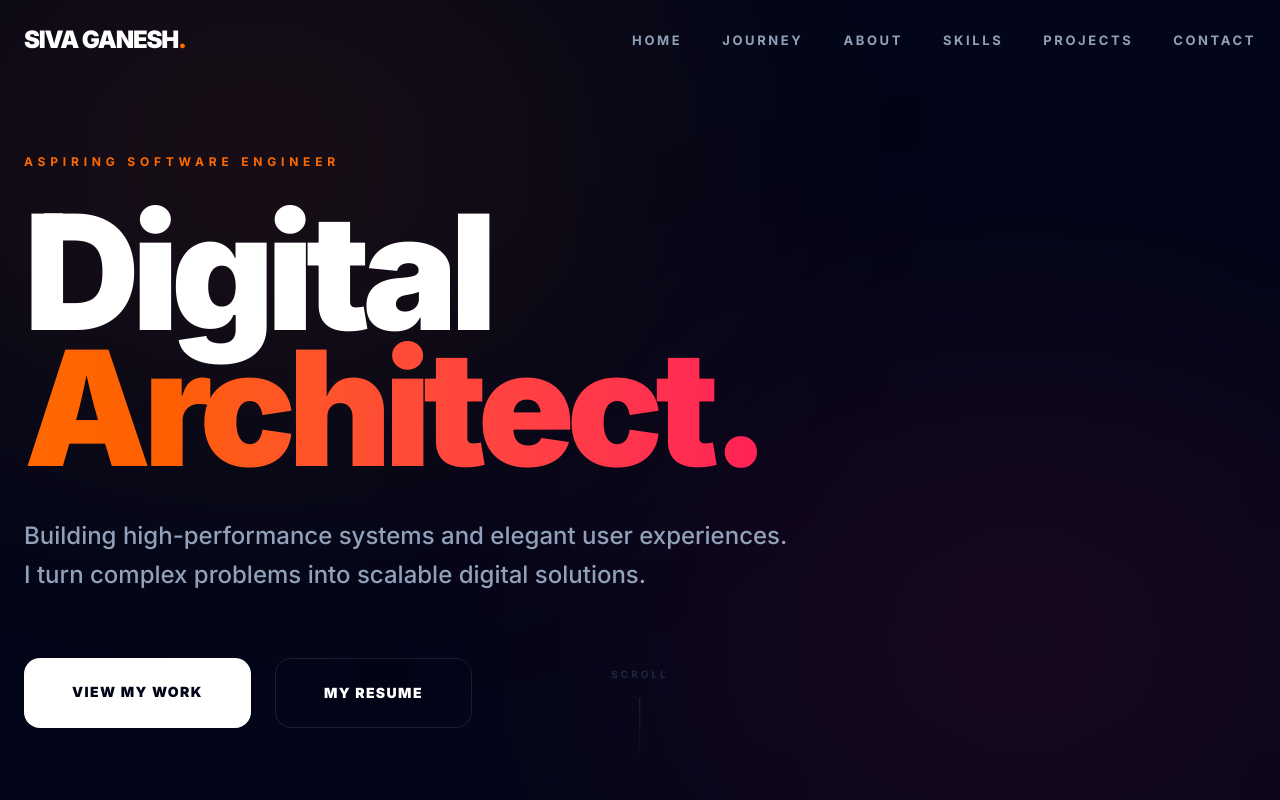
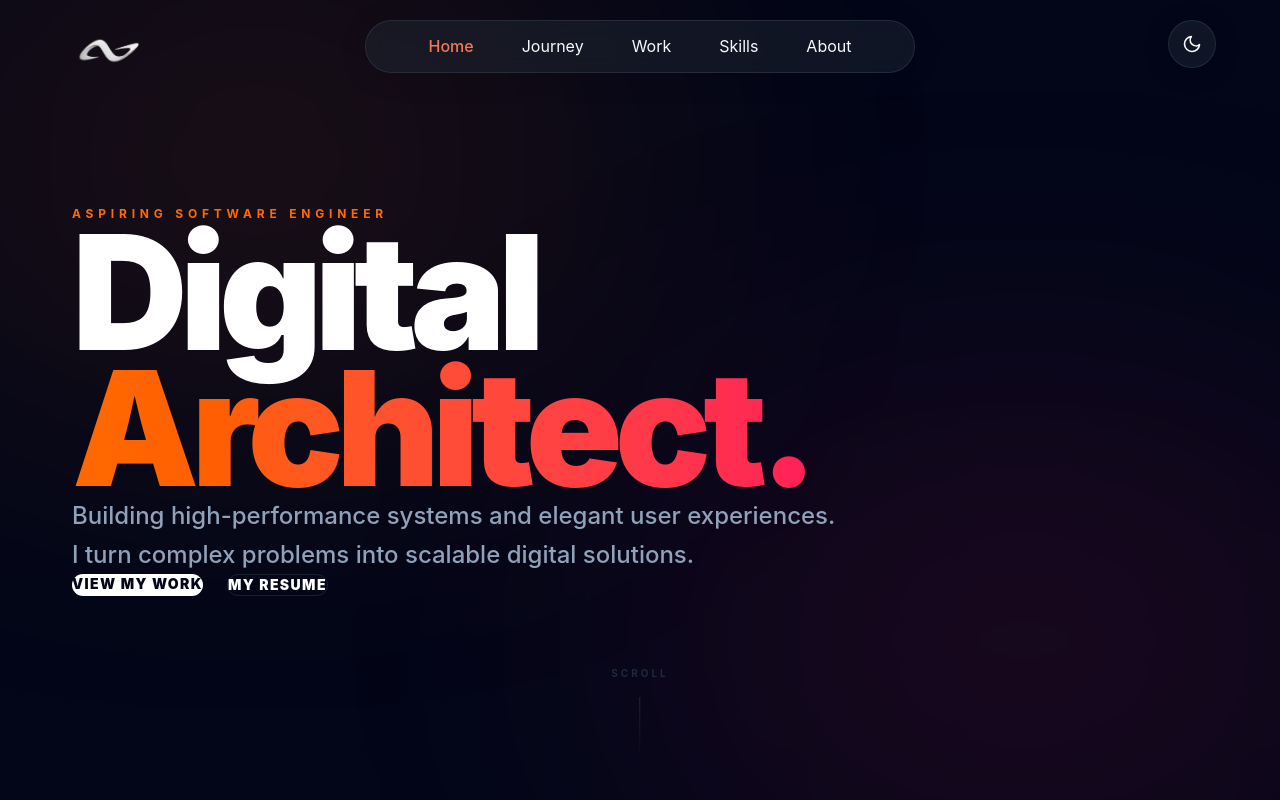
Before and after one commit to SivaGaneshv1729/sivaganesh-portfolio, a React (Vite) app: page / in a window 1280 px wide. Shown: the top 800 px of the page. Built offline with nearby package versions, Linux system fonts and the light colour scheme.

Commit message:
feat(core): migrate legacy global styles, preloader intervals, and navbar scroll tracking

```diff
--- a/src/components/Navbar.jsx
+++ b/src/components/Navbar.jsx
@@ -1,60 +1,139 @@
-import { useState, useEffect } from 'react'
-import { Menu, X } from 'lucide-react'
+import React, { useState, useEffect } from 'react';
 
 const Navbar = () => {
-  const [isOpen, setIsOpen] = useState(false)
-  const [scrolled, setScrolled] = useState(false)
+  const [isOpen, setIsOpen] = useState(false);
+  const [activeSection, setActiveSection] = useState('home');
+  const [isLight, setIsLight] = useState(false);
 
   useEffect(() => {
-    const handleScroll = () => setScrolled(window.scrollY > 50)
-    window.addEventListener('scroll', handleScroll)
-    return () => window.removeEventListener('scroll', handleScroll)
-  }, [])
+    const savedTheme = localStorage.getItem('theme');
+    if (savedTheme === 'light') {
+      document.body.classList.add('light-theme');
+      setIsLight(true);
+    }
+
+    const handleScroll = () => {
+      const sections = document.querySelectorAll('section[id]');
+      const scrollY = window.pageYOffset;
+
+      sections.forEach((section) => {
+        const sectionHeight = section.offsetHeight;
+        const sectionTop = section.offsetTop - 100;
+        const sectionId = section.getAttribute('id');
+
+        if (scrollY > sectionTop && scrollY <= sectionTop + sectionHeight) {
+          setActiveSection(sectionId);
+        }
+      });
+    };
+
+    window.addEventListener('scroll', handleScroll);
+    return () => window.removeEventListener('scroll', handleScroll);
+  }, []);
+
+  const toggleTheme = () => {
+    const body = document.body;
+    body.classList.toggle('light-theme');
+    const currentlyLight = body.classList.contains('light-theme');
+    setIsLight(currentlyLight);
+    localStorage.setItem('theme', currentlyLight ? 'light' : 'dark');
+  };
 
   const navLinks = [
-    { name: 'Home', href: '#home' },
-    { name: 'Journey', href: '#journey' },
-    { name: 'About', href: '#about' },
-    { name: 'Skills', href: '#skills' },
-    { name: 'Projects', href: '#projects' },
-    { name: 'Contact', href: '#contact' },
-  ]
+    { name: 'Home', href: '#home', id: 'home' },
+    { name: 'Journey', href: '#journey-section', id: 'journey-section' },
+    { name: 'Work', href: '#projects', id: 'projects' },
+    { name: 'Skills', href: '#skills', id: 'skills' },
+    { name: 'About', href: '#more-about', id: 'more-about' },
+  ];
 
   return (
-    <nav className={`fixed w-full z-50 transition-all duration-300 ${scrolled ? 'bg-slate-950/80 backdrop-blur-md py-4 border-b border-white/5' : 'bg-transparent py-6'}`}>
-      <div className="container mx-auto px-6 flex justify-between items-center">
-        <a href="#home" className="text-2xl font-black tracking-tighter">
-          <span className="text-white">SIVA GANESH</span>
-          <span className="text-orange-500">.</span>
+    <>
+      {/* Detached SG Logo */}
+      <a href="#home" className="detached-logo" aria-label="Home">
+        <img src="images/main logo.png" alt="Logo" />
       </a>
 
-        {/* Desktop Nav */}
-        <div className="hidden md:flex space-x-10">
+      {/* Theme Toggle */}
+      <button
+        className="theme-toggle"
+        id="themeToggle"
+        onClick={toggleTheme}
+        aria-label="Toggle theme"
+      >
+        <svg
+          className="sun-icon"
+          xmlns="http://www.w3.org/2000/svg"
+          width="20"
+          height="20"
+          viewBox="0 0 24 24"
+          fill="none"
+          stroke="currentColor"
+          strokeWidth="2"
+          strokeLinecap="round"
+          strokeLinejoin="round"
+          style={{ display: isLight ? 'block' : 'none' }}
+        >
+          <circle cx="12" cy="12" r="5"></circle>
+          <line x1="12" y1="1" x2="12" y2="3"></line>
+          <line x1="12" y1="21" x2="12" y2="23"></line>
+          <line x1="4.22" y1="4.22" x2="5.64" y2="5.64"></line>
+          <line x1="18.36" y1="18.36" x2="19.78" y2="19.78"></line>
+          <line x1="1" y1="12" x2="3" y2="12"></line>
+          <line x1="21" y1="12" x2="23" y2="12"></line>
+          <line x1="4.22" y1="19.78" x2="5.64" y2="18.36"></line>
+          <line x1="18.36" y1="5.64" x2="19.78" y2="4.22"></line>
+        </svg>
+
+        <svg
+          className="moon-icon"
+          xmlns="http://www.w3.org/2000/svg"
+          width="20"
+          height="20"
+          viewBox="0 0 24 24"
+          fill="none"
+          stroke="currentColor"
+          strokeWidth="2"
+          strokeLinecap="round"
+          strokeLinejoin="round"
+          style={{ display: isLight ? 'none' : 'block' }}
+        >
+          <path d="M21 12.79A9 9 0 1 1 11.21 3 7 7 0 0 0 21 12.79z"></path>
+        </svg>
+      </button>
+
+      {/* Header */}
+      <header className="header">
+        <div className="container" style={{ padding: 0 }}>
+          <div className="header-content">
+            <nav className={`nav ${isOpen ? 'active' : ''}`} id="nav">
               {navLinks.map((link) => (
-            <a key={link.name} href={link.href} className="text-[13px] font-bold text-slate-400 hover:text-white transition-colors uppercase tracking-[0.2em]">
+                <a
+                  key={link.name}
+                  href={link.href}
+                  className={`nav-link ${activeSection === link.id ? 'active' : ''}`}
+                  onClick={() => setIsOpen(false)}
+                >
                   {link.name}
                 </a>
               ))}
-        </div>
-
-        {/* Mobile Toggle */}
-        <button className="md:hidden text-white p-2" onClick={() => setIsOpen(!isOpen)}>
-          {isOpen ? <X size={28} /> : <Menu size={28} />}
+            </nav>
+            <div className="header-actions" style={{ display: 'flex', gap: '1rem', alignItems: 'center' }}>
+              <button
+                className="menu-toggle"
+                id="menuToggle"
+                onClick={() => setIsOpen(!isOpen)}
+              >
+                <span></span>
+                <span></span>
+                <span></span>
               </button>
             </div>
+          </div>
+        </div>
+      </header>
+    </>
+  );
+};
 
-      {/* Mobile Nav */}
-      {isOpen && (
-        <div className="md:hidden absolute top-full left-0 w-full bg-slate-950/95 backdrop-blur-xl border-t border-white/5 py-10 px-8 flex flex-col space-y-6">
-          {navLinks.map((link) => (
-            <a key={link.name} href={link.href} className="text-2xl font-black text-white tracking-tight" onClick={() => setIsOpen(false)}>
-              {link.name}
-            </a>
-          ))}
-        </div>
-      )}
-    </nav>
-  )
-}
-
-export default Navbar
+export default Navbar;
--- a/src/components/Preloader.jsx
+++ b/src/components/Preloader.jsx
@@ -1,55 +1,55 @@
-import { useState, useEffect } from 'react'
-import { motion, AnimatePresence } from 'framer-motion'
+import React, { useState, useEffect } from 'react';
 
-const words = [
-  "Hello", "Bonjour", "Hola", "Ciao", "Olá", "Hej", "Ahoj", "Namaste", "Vanakkam"
-]
+const greetings = [
+  "Hello",       // English
+  "నమస్కారం",      // Telugu
+  "नमस्ते",         // Hindi
+  "こんにちは",     // Japanese
+  "Bonjour",     // French
+  "Hola",        // Spanish
+  "নমস্কার",       // Bengali
+  "வணக்கம்"        // Tamil
+];
 
 const Preloader = () => {
-  const [index, setIndex] = useState(0)
-  const [isVisible, setIsVisible] = useState(true)
+  const [currentIndex, setCurrentIndex] = useState(0);
+  const [isFadeOut, setIsFadeOut] = useState(false);
+  const [isHidden, setIsHidden] = useState(false);
 
   useEffect(() => {
-    if (index === words.length - 1) {
-      setTimeout(() => setIsVisible(false), 1000)
-      return
-    }
+    document.body.classList.add("no-scroll");
 
-    const timeout = setTimeout(() => {
-      setIndex(prev => prev + 1)
-    }, index === 0 ? 1000 : 150)
+    const interval = setInterval(() => {
+      setCurrentIndex((prev) => {
+        if (prev < greetings.length - 1) {
+          return prev + 1;
+        } else {
+          clearInterval(interval);
+          setIsFadeOut(true);
+          setTimeout(() => {
+            setIsHidden(true);
+            document.body.classList.remove("no-scroll");
+          }, 800);
+          return prev;
+        }
+      });
+    }, 220);
 
-    return () => clearTimeout(timeout)
-  }, [index])
+    return () => {
+      clearInterval(interval);
+      document.body.classList.remove("no-scroll");
+    };
+  }, []);
+
+  if (isHidden) return null;
 
   return (
-    <AnimatePresence>
-      {isVisible && (
-        <motion.div
-          initial={{ opacity: 1 }}
-          exit={{
-            opacity: 0,
-            filter: "blur(20px)",
-            transition: { duration: 0.8, ease: "easeInOut" }
-          }}
-          className="fixed inset-0 z-[100] bg-slate-950 flex items-center justify-center pointer-events-none"
-        >
-          <motion.div
-            initial={{ opacity: 0, scale: 0.8 }}
-            animate={{ opacity: 1, scale: 1 }}
-            key={words[index]}
-            transition={{ duration: 0.15 }}
-            className="flex items-center gap-3"
-          >
-            <span className="w-3 h-3 rounded-full bg-orange-500" />
-            <p className="text-white text-5xl md:text-7xl font-bold tracking-tight">
-              {words[index]}
-            </p>
-          </motion.div>
-        </motion.div>
-      )}
-    </AnimatePresence>
-  )
-}
+    <div id="preloader" className={`preloader ${isFadeOut ? 'preloader-hidden' : ''}`}>
+      <div className={`preloader-content ${isFadeOut ? 'fade-out' : ''}`}>
+        <span id="preloader-text">{greetings[currentIndex]}</span>
+      </div>
+    </div>
+  );
+};
 
-export default Preloader
+export default Preloader;
--- a/src/index.css
+++ b/src/index.css
@@ -1,52 +1,2 @@
 @import "tailwindcss";
-
-@theme {
-  --color-indigo-500: #6366f1;
-}
-
-:root {
-  font-family: 'Inter', system-ui, -apple-system, sans-serif;
-  line-height: 1.6;
-  font-weight: 400;
-  color-scheme: dark;
-  color: #f1f5f9;
-  background-color: #020617;
-  scroll-behavior: smooth;
-}
-
-::selection {
-  background-color: rgba(99, 102, 241, 0.2);
-  color: #f1f5f9;
-}
-
-body {
-  margin: 0;
-  overflow-x: hidden;
-}
-
-/* Custom Scrollbar */
-::-webkit-scrollbar {
-  width: 8px;
-}
-
-::-webkit-scrollbar-track {
-  background: transparent;
-}
-
-::-webkit-scrollbar-thumb {
-  background: #1e293b;
-  border-radius: 10px;
-}
-
-::-webkit-scrollbar-thumb:hover {
-  background: #334155;
-}
-
-@media (prefers-reduced-motion: reduce) {
-  *, *::before, *::after {
-    animation-duration: 0.01ms !important;
-    animation-iteration-count: 1 !important;
-    transition-duration: 0.01ms !important;
-    scroll-behavior: auto !important;
-  }
-}
+@import "../public/legacy-v1/style.css";
```
Lines whose indentation alone changed are shown as unchanged.
